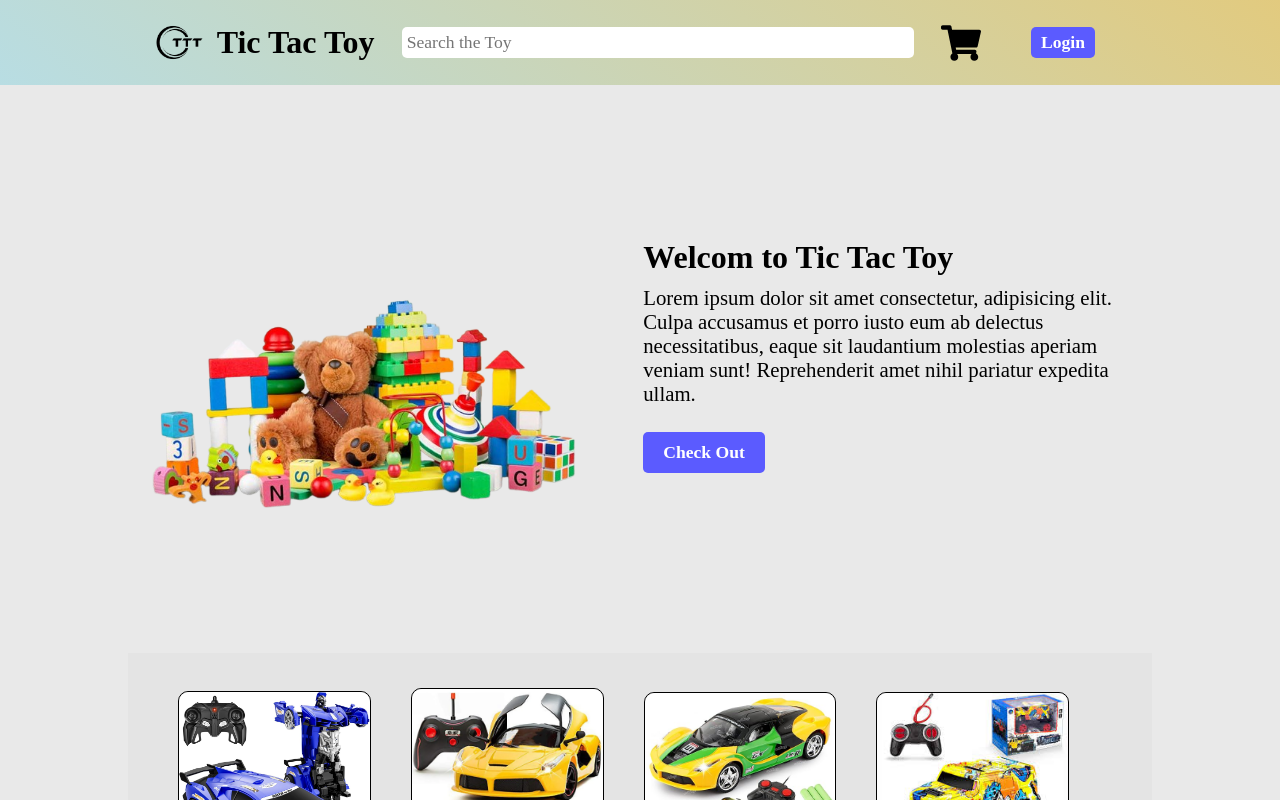
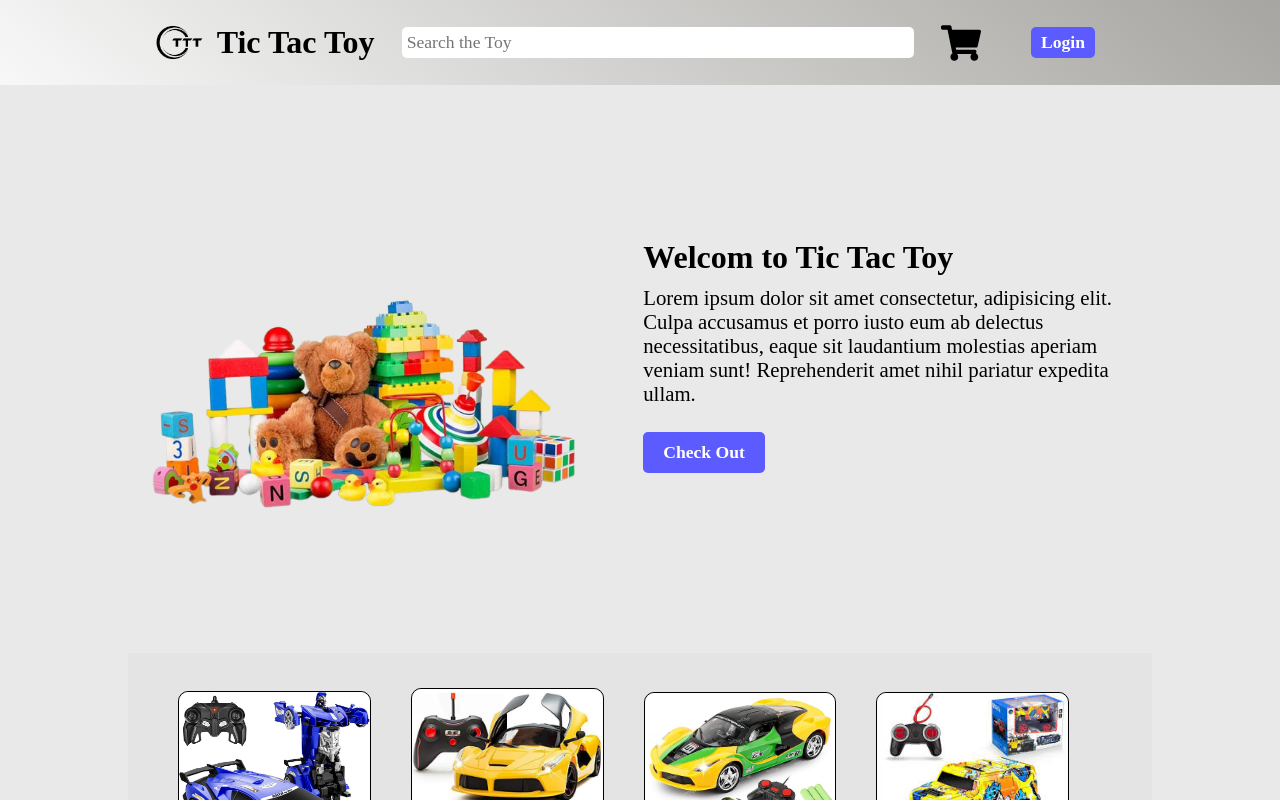
Before and after one commit to sumitdashrathgupta/Tic-Tac-Toy-Shop-Project, a React (Vite) app: page / in a window 1280 px wide. Shown: the top 800 px of the page. Built offline with nearby package versions, Linux system fonts and the light colour scheme; a web font is replaced by a local one.

Commit message:
Update Navbar

```diff
--- a/src/Components/Products.jsx
+++ b/src/Components/Products.jsx
@@ -12,12 +12,14 @@ const Products = (props) => {
 
     return (
         <>
-            <div className="card" onClick={DataShering}>
-                <img className="card-img-style" src={props.Image} alt="Car" />
-                <div className="control-data">
-                    <h2 className="toy-title">{props.Title}</h2>
-                    <p className="toy-reting">{props.Reting}</p>
-                    <p className="toy-price">₹ {props.Price}</p>
+            <div className="card">
+                <div className="card-i" onClick={DataShering}>
+                    <img className="card-img-style" src={props.Image} alt="Car" />
+                    <div className="control-data">
+                        <h2 className="toy-title">{props.Title}</h2>
+                        <p className="toy-reting">{props.Reting}</p>
+                        <p className="toy-price">₹ {props.Price}</p>
+                    </div>
                 </div>
                 <div className="btn-section">
                     <button type="button" className="btn-add">Add to Card</button>
--- a/src/Style/Navbar.css
+++ b/src/Style/Navbar.css
@@ -18,12 +18,16 @@
 
 body {
     background: var(--full-background-color);
+    scroll-behavior: smooth;
 }
 
 .nav-header {
     width: 100%;
     height: 100%;
-    background: linear-gradient(40deg, rgb(184, 221, 227), rgba(218, 168, 7, 0.471));
+    background: linear-gradient(40deg, rgb(248 248 248), rgb(166 165 161));
+    position: sticky;
+    top: 0;
+    z-index: 10;
 }
 
 .navbar {
```
